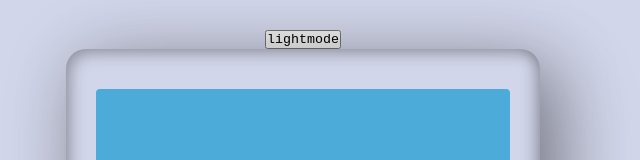
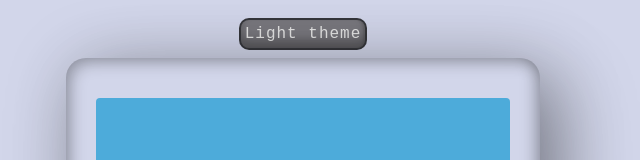
Before and after one commit to EmilMattssonTech/react-calculator, a React (Vite) app: page / in a window 1280 px wide. Shown: the top 160 px of the page, without its empty margins (337-977 px from the left). Built offline with nearby package versions, Linux system fonts and the light colour scheme.

Commit message:
added colors to theme button

```diff
--- a/src/App.css
+++ b/src/App.css
@@ -22,6 +22,19 @@ body {
   flex-direction: column;
   align-items: center;
   justify-content: center;
+  gap: 10px;
+}
+
+#theme-button {
+  padding: 5px 4px;
+  border-radius: 8px;
+  border: none;
+  background-color: var(--big-button-color);
+  color: var(--button-text-color);
+  font-size: 16px;
+  letter-spacing: 1px;
+  box-shadow: inset -2px 0 2px rgba(0, 0, 0, 0.1),
+    inset 0 -8px 8px rgba(0, 0, 0, 0.25), 0 0 0 2px rgba(0, 0, 0, 0.75);
 }
 
 .calculator-grid {
@@ -51,7 +64,7 @@ body {
 
 .calculator-grid button:hover,
 .calculator-grid button:focus {
-  filter: brightness(0.95);
+  filter: brightness(1.2);
 }
 
 .span-two {
--- a/src/App.jsx
+++ b/src/App.jsx
@@ -144,14 +144,11 @@ function App() {
 
   return (
     <div className="page" id={theme}>
-      <button
-        value={{ theme, toggleTheme }}
-        onClick={toggleTheme}
-        checked={theme === "dark"}
-      >
-        {theme === "light" ? "lightmode" : "darkmode"}
+      <button id="theme-button" onClick={toggleTheme}>
+        {theme === "light" ? "Light theme" : "Dark theme"}
       </button>
-      <div className="calculator-grid" id={theme}>
+
+      <div className="calculator-grid">
         <div className="output">
           <div className="previous-operand">
             {formatOperand(previousOperand)} {operation}
--- a/src/ThemeButton.jsx
+++ b/src/ThemeButton.jsx
@@ -1,6 +1,6 @@
 import React, { useState } from "react";
 
-export default function ThemeButton() {
+export default function ThemeButton(props) {
   const [theme, setTheme] = useState("light");
 
   const toggleTheme = () => {
@@ -13,10 +13,10 @@ export default function ThemeButton() {
   return (
     <button
       id="light-and-dark"
-      onClick={toggleTheme}
+      toggleTheme={toggleTheme}
       checked={theme === "dark"}
     >
-      Lightmode
+      {theme === "light" ? "lightmode" : "darkmode"}
     </button>
   );
 }
```
Also changed, not shown: src/README.md (added), src/ThemeButton.css (added).
